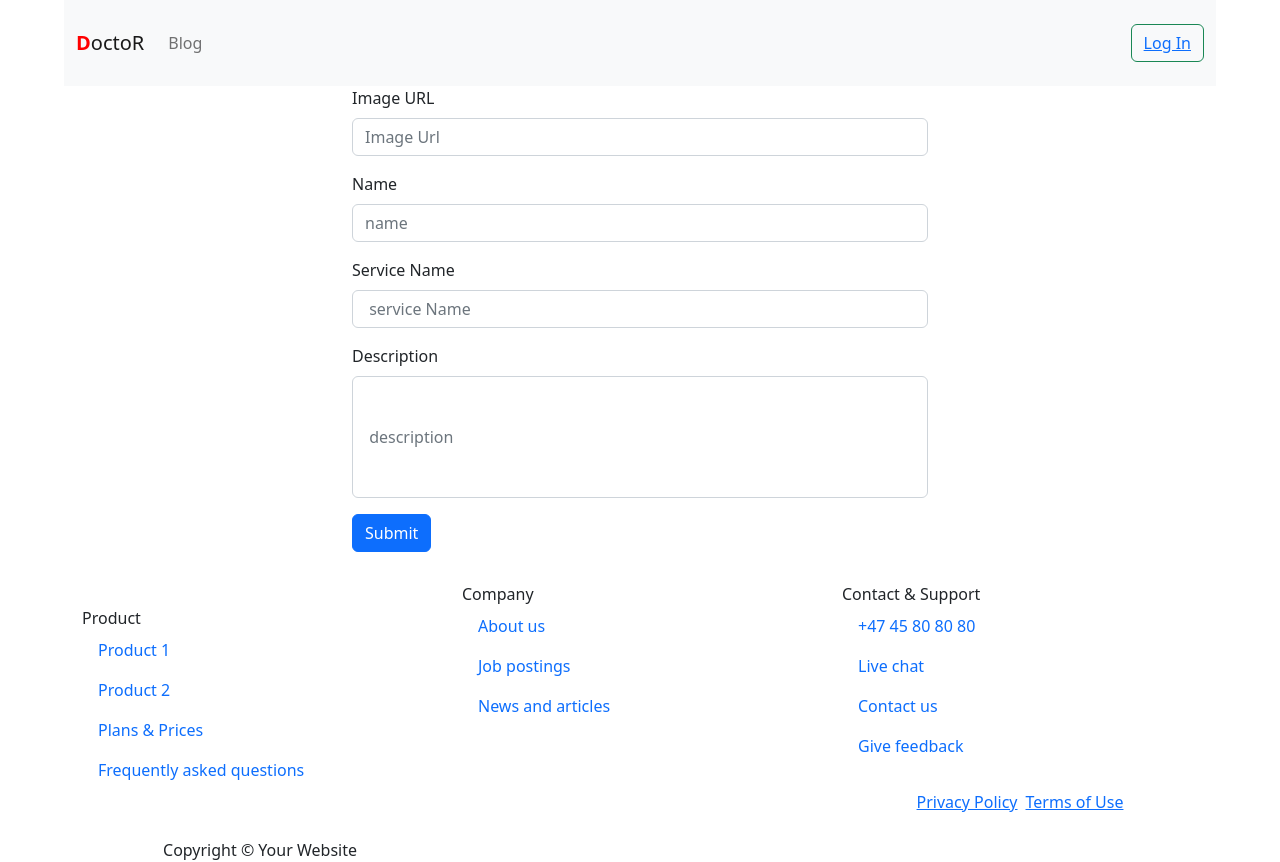
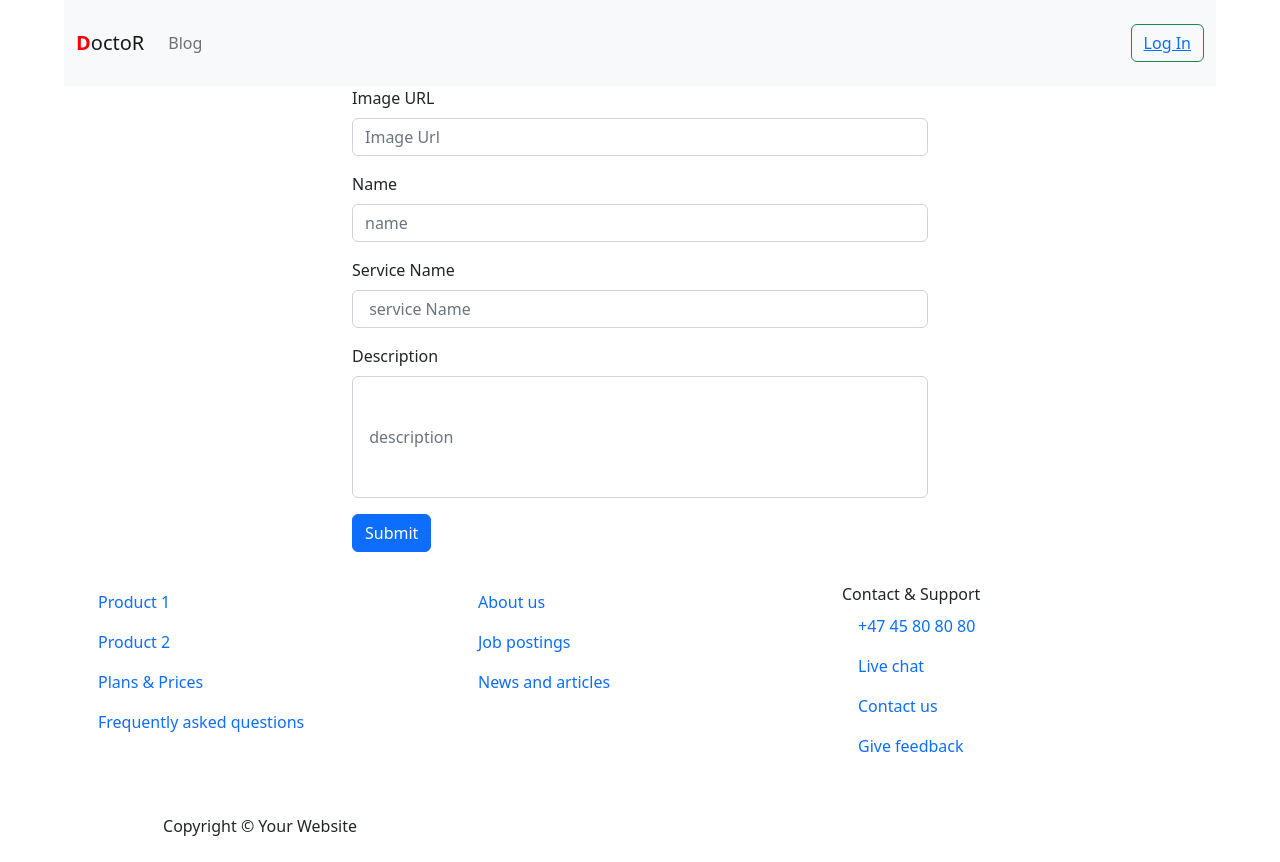
Before and after one commit to Ismailjoney/person-service, a React (Create React App) app: page /add in a window 1280 px wide. After the commit the page ends 838 px from the top, so only its background shows below. Built offline with nearby package versions, Linux system fonts and the light colour scheme; no server answers.

Commit message:
added style

```diff
--- a/src/Shared/Footer/Footer.js
+++ b/src/Shared/Footer/Footer.js
@@ -3,13 +3,14 @@ import './Footer.css'
 
 const Footer = () => {
     return (
+        <div className='mt-40'>
             <div id='contain' class="container">
                 <div class="row">
-          <div class="col-md-4 footer-column mt-4">
+                    <div class="col-md-4 footer-column">
                         <ul class="nav flex-column">
-              <li class="nav-item">
+                            {/* <li class="nav-item">
                                 <span class="footer-title">Product</span>
-              </li>
+                            </li> */}
                             <li class="nav-item">
                                 <a class="nav-link" href="#">Product 1</a>
                             </li>
@@ -26,9 +27,9 @@ const Footer = () => {
                     </div>
                     <div class="col-md-4 footer-column">
                         <ul class="nav flex-column">
-              <li class="nav-item">
+                            {/* <li class="nav-item">
                                 <span class="footer-title">Company</span>
-              </li>
+                            </li> */}
                             <li class="nav-item">
                                 <a class="nav-link" href="#">About us</a>
                             </li>
@@ -91,7 +92,7 @@ const Footer = () => {
                             </li>
                         </ul>
                     </div>
-          <div class="col-md-4 box">
+                    {/* <div class="col-md-4 box">
                         <ul class="list-inline quick-links">
                             <li class="list-inline-item">
                                 <a href="#">Privacy Policy</a>
@@ -100,6 +101,7 @@ const Footer = () => {
                                 <a href="#">Terms of Use</a>
                             </li>
                         </ul>
+                    </div> */}
                 </div>
             </div>
         </div>
```
Lines whose indentation alone changed are shown as unchanged.
